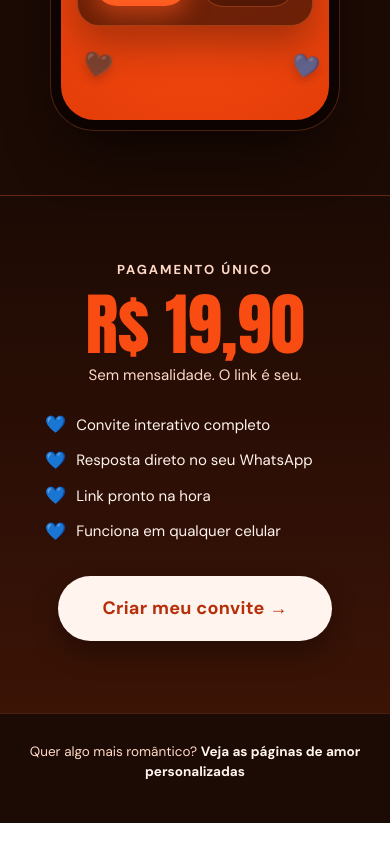
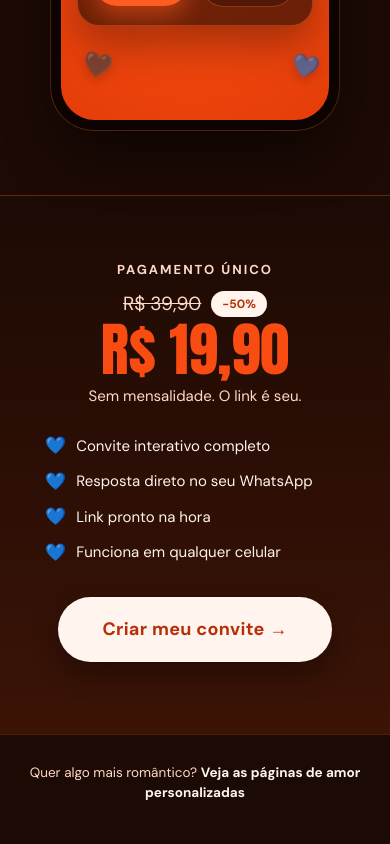
Before and after one commit to joaosamoia/FromMyHeart, a Next.js app: page /date in a window 390 px wide. Shown: the part 1963-2807 px from the top of the page. Before the commit the page ends 2786 px from the top, so only its background shows below. Built offline with nearby package versions, Linux system fonts and the light colour scheme; a web font is replaced by a local one.

Commit message:
Add discount display to payment section

```diff
--- a/app/date/page.tsx
+++ b/app/date/page.tsx
@@ -345,10 +345,16 @@ function Preco() {
         <div style={{ fontSize: 13, fontWeight: 700, letterSpacing: 2, color: C.peach, marginBottom: 10 }}>
           PAGAMENTO ÚNICO
         </div>
+        <div style={{ display: "flex", alignItems: "center", justifyContent: "center", gap: 10, marginBottom: 2 }}>
+          <span style={{ fontSize: 19, color: C.peach, textDecoration: "line-through" }}>R$ 39,90</span>
+          <span style={{ fontSize: 12, fontWeight: 800, color: C.scorch, background: C.cream, padding: "4px 11px", borderRadius: 99 }}>
+            -50%
+          </span>
+        </div>
         <div
           style={{
             fontFamily: "'Anton', Impact, sans-serif",
-            fontSize: 68,
+            fontSize: "clamp(52px, 15vw, 68px)",
             lineHeight: 1,
             color: C.ember,
             marginBottom: 6,
```
